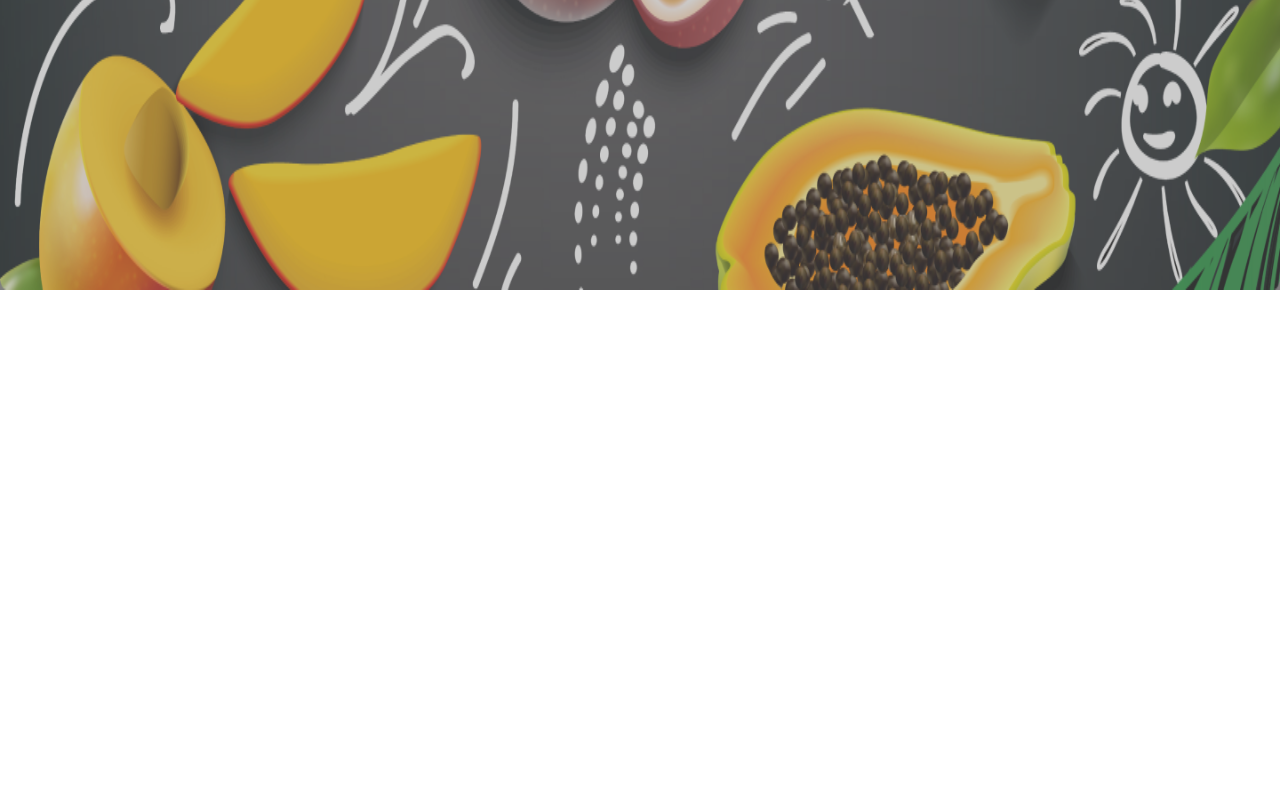
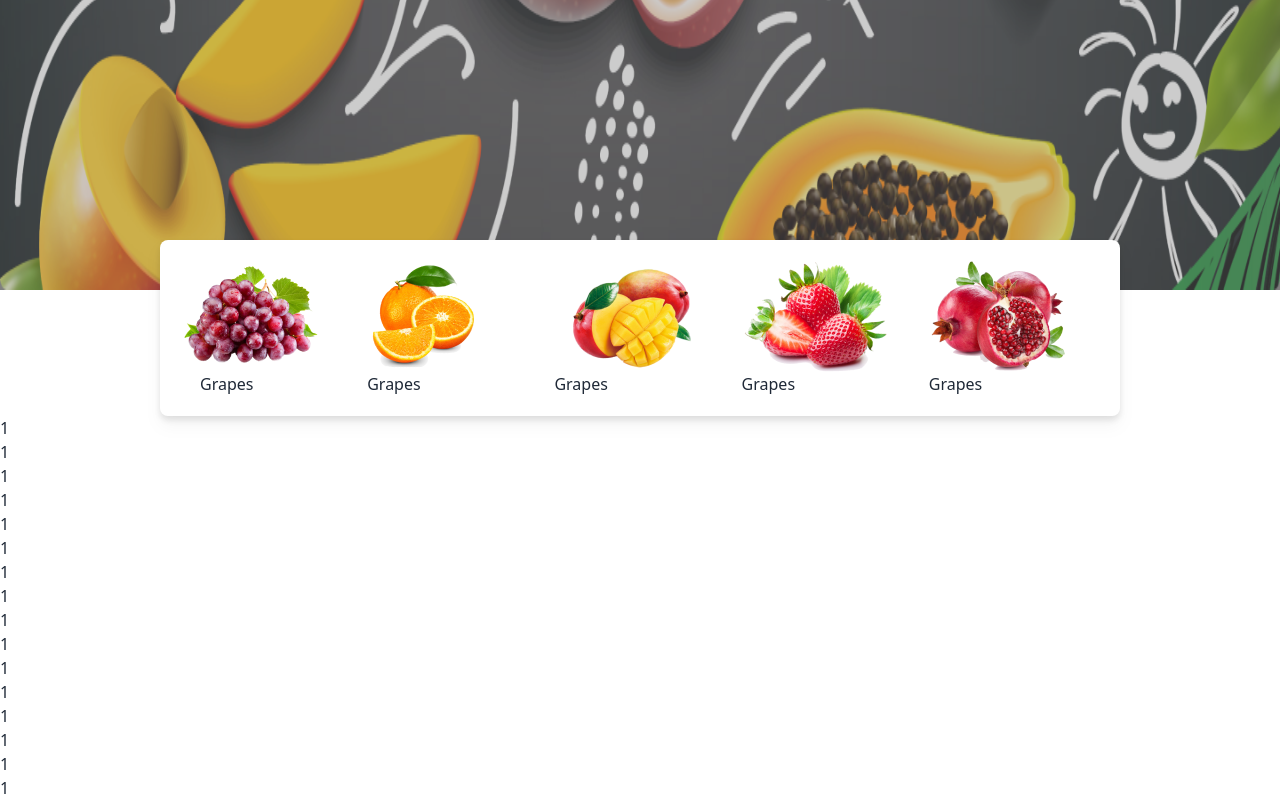
Before and after one commit to Torabarnob203311003/Fruit-Basket, a plain HTML site: page index.html in a window 1280 px wide. Shown: the part 842-1642 px from the top of the page. Before the commit the page ends 1138 px from the top, so only its background shows below. Drawn offline with nearby package versions, Linux system fonts and the light colour scheme.

Commit message:
banner last added

```diff
--- a/index.html
+++ b/index.html
@@ -182,5 +182,69 @@
     <!-- caruosel end -->
 
 
+      <!-- banner last section start  -->
+
+                                                         <section class="container mx-auto  ">
+
+
+                                                                    <div class=" flex  lg:-mt-14 lg:ms-40 gap-4  lg:flex bg-white w-auto lg:w-3/4 lg:p-5 p-2  rounded-lg drop-shadow-lg ">
+                                                                                <div class=" flex-1 ">
+
+                                                                                    <img src="images/fruit1.png" alt="">
+                                                                                   <div class="ms-5"><p>Grapes</p></div>
+                                                                                </div>
+                                                                                <div  class=" flex-1 ">
+
+                                                                                    <img src="images/fruit2.png" alt="">
+                                                                                        <p>Grapes</p>
+                                                                                </div>
+                                                                                <div  class=" flex-1 ">
+
+                                                                                    <img src="images/fruit3.png" alt="">
+                                                                                        <p>Grapes</p>
+                                                                                </div >
+                                                                                <div  class=" flex-1 ">
+
+                                                                                    <img src="images/fruit4.png" alt="">
+                                                                                        <p>Grapes</p>
+                                                                                </div>
+                                                                                <div  class=" flex-1 ">
+
+                                                                                    <img src="images/fruit5.png" alt="">
+                                                                                        <p>Grapes</p>
+                                                                                </div>
+
+
+                                                                    </div>
+
+                                                         </section>
+
+
+
+
+
+
+
+
+
+      <!-- banner last section  end -->
+
+      <h1>1</h1>
+      <h1>1</h1>
+      <h1>1</h1>
+      <h1>1</h1>
+      <h1>1</h1>
+      <h1>1</h1>
+      <h1>1</h1>
+      <h1>1</h1>
+      <h1>1</h1>
+      <h1>1</h1>
+      <h1>1</h1>
+      <h1>1</h1>
+      <h1>1</h1>
+      <h1>1</h1>
+      <h1>1</h1>
+      <h1>1</h1>
+
 </body>
 </html>
```
